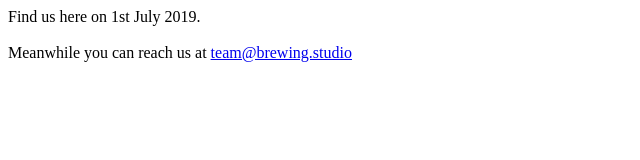
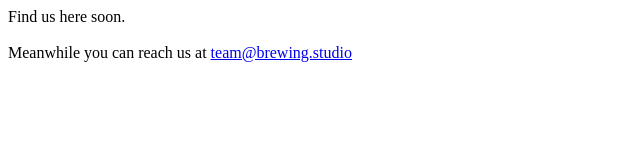
Before and after one commit to theraghavbhasin/brewing.studio, a plain HTML site: page index.html in a window 1280 px wide. Shown: the whole page, without its empty margins (0-640 px from the left). Drawn offline with Linux system fonts and the light colour scheme.

Commit message:
Change Date

```diff
--- a/index.html
+++ b/index.html
@@ -16,7 +16,7 @@
 		<meta name="keywords" content="creative,studio,design,marketing,advertising,web design,social media,networking,ecommerce" />
 	</head>
 	<body>
-		Find us here on 1st July 2019.
+		Find us here soon.
 		<br><br>
 		Meanwhile you can reach us at <a href="mailto:team@brewing.studio">team@brewing.studio</a>
 	</body>
```
